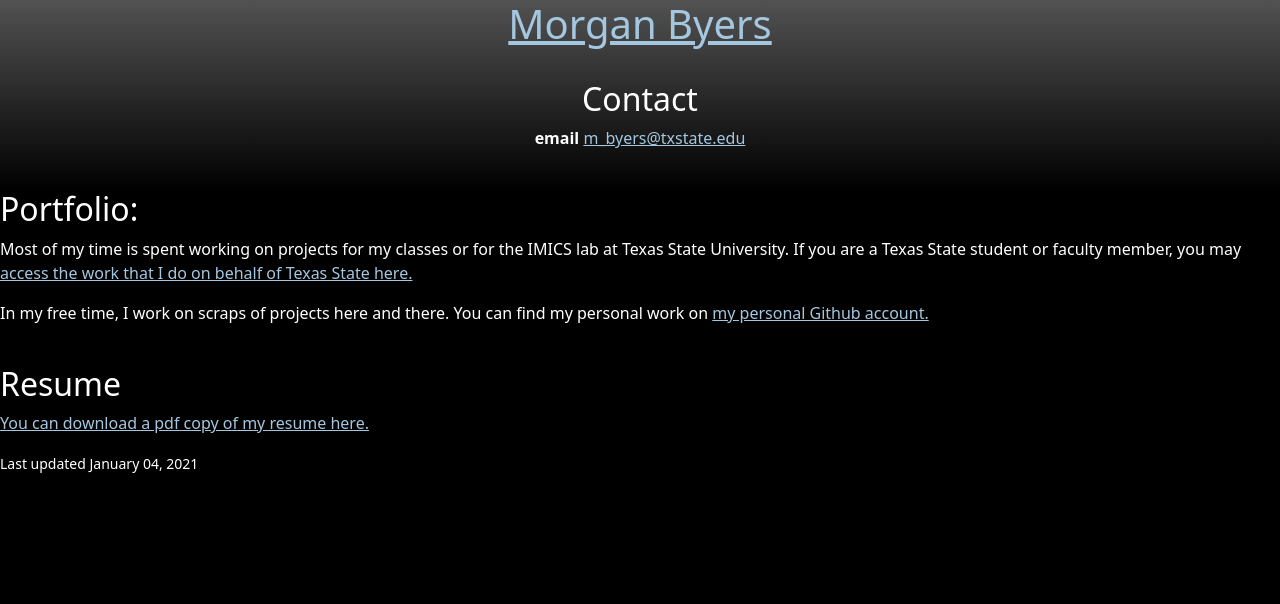
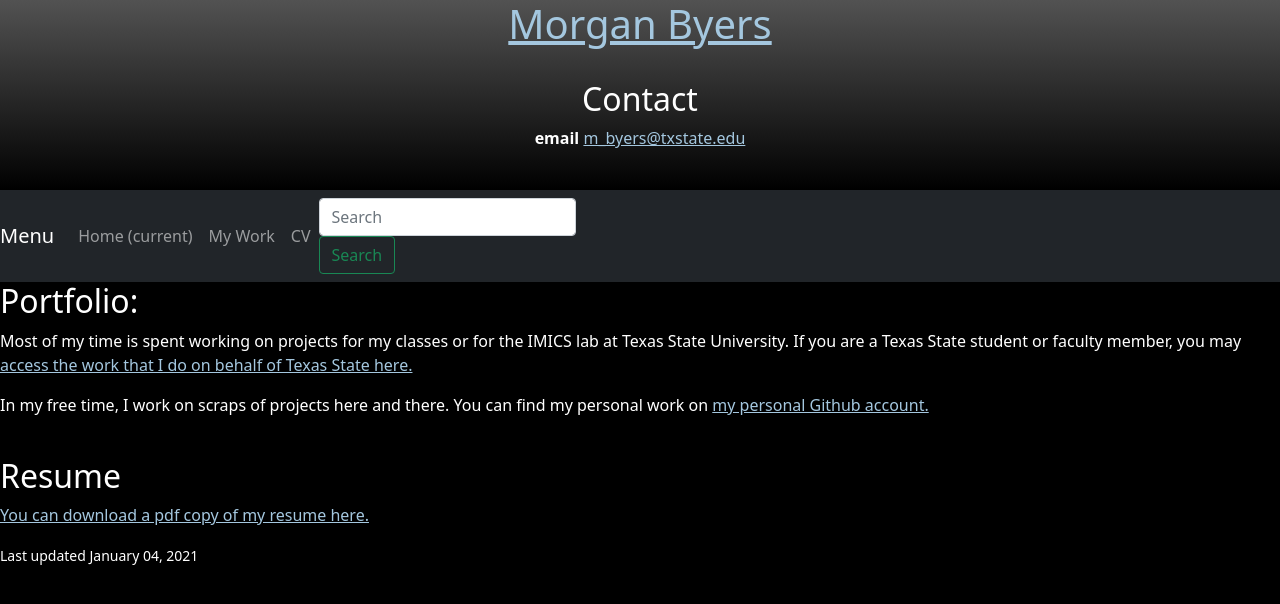
Before and after one commit to mbyers31/mbyers31.github.io, a plain HTML site: page index.html in a window 1280 px wide. Drawn offline with nearby package versions, Linux system fonts and the light colour scheme.

Commit message:
Added nav bar

```diff
--- a/index.html
+++ b/index.html
@@ -3,13 +3,13 @@
 
    <head>
      <!-- Global site tag (gtag.js) - Google Analytics -->
-     <script async src="https://www.googletagmanager.com/gtag/js?id=GA_MEASUREMENT_ID"></script>
+     <script async src="https://www.googletagmanager.com/gtag/js?id=G-4C29SDRG8M"></script>
      <script>
        window.dataLayer = window.dataLayer || [];
        function gtag(){dataLayer.push(arguments);}
        gtag('js', new Date());
 
-       gtag('config', '257732036');
+       gtag('config', 'G-4C29SDRG8M');
      </script>
      <!-- Required meta tags -->
      <meta charset="utf-8">
@@ -24,7 +24,7 @@
 
    <body>
      <header>
-       <div class="head">
+       <div class="head" name="top">
          <center>
          <h1><a href="https://mbyers31.github.io">Morgan Byers</a></h1>
          <br/>
@@ -36,8 +36,33 @@
          </center>
        </div>
      </header>
+
+     <nav class="navbar navbar-expand-lg navbar-dark bg-dark" aria-label="Main Navigation">
+       <a class="navbar-brand" href="#top">Menu</a>
+       <button class="navbar-toggler" type="button" data-toggle="collapse" data-target="#navbarSupportedContent" aria-controls="navbarSupportedContent" aria-expanded="false" aria-label="Toggle navigation">
+         <span class="navbar-toggler-icon"></span>
+       </button>
+       <div class="collapse navbar-collapse" id="navbarSupportedContent">
+         <ul class="navbar-nav mr-auto">
+           <li class="nav-item active">
+             <a class="nav-link" href="#">Home <span class="sr-only">(current)</span></a>
+           </li>
+           <li class="nav-item">
+             <a class="nav-link" href="#work">My Work</a>
+           </li>
+           <li class="nav-item">
+             <a class="nav-link" href="#cv">CV</a>
+           </li>
+         </ul>
+         <form class="form-inline my-2 my-lg-0">
+           <input class="form-control mr-sm-2" type="search" placeholder="Search" aria-label="Search">
+           <button class="btn btn-outline-success my-2 my-sm-0" type="submit">Search</button>
+         </form>
+       </div>
+     </nav>
+
      <main>
-       <div class="works">
+       <div class="works" name="work">
          <h2>Portfolio:</h2>
          <p>
            Most of my time is spent working on projects for my classes or for the IMICS lab at Texas State University. If you are a Texas State student or faculty
@@ -48,7 +73,7 @@
            account.</a>
          </p>
          <br/>
-         <h2>Resume</h2>
+         <h2 name="cv">Resume</h2>
          <p><a href='Byers Resume 2020.pdf'>You can download a pdf copy of my resume here.</a></p>
        </div>
      </main>
```
